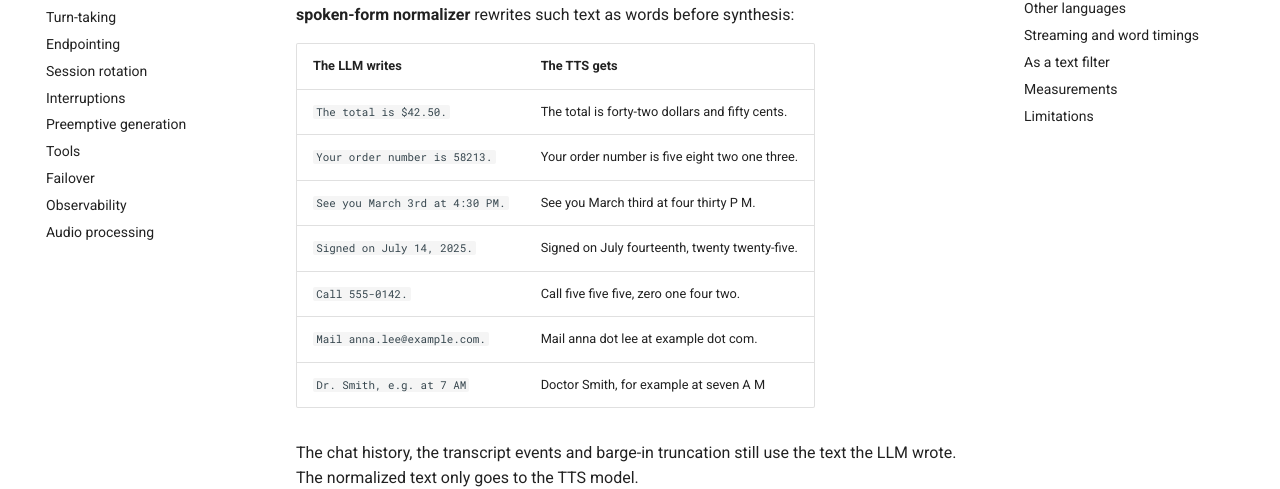
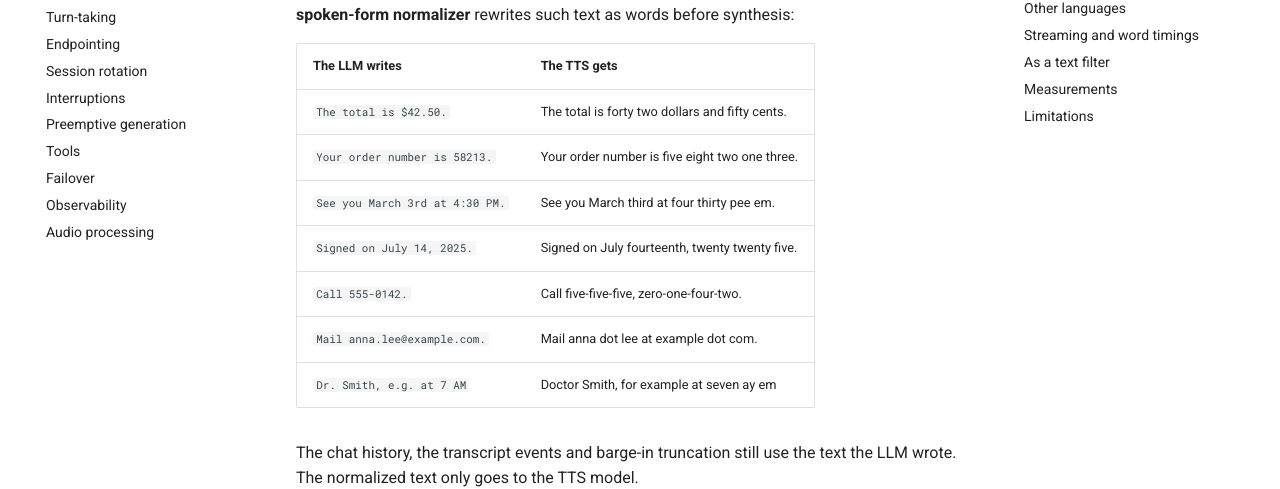
Before and after one commit to kadirnar/voice-agent-next, an MkDocs documentation site: the page built from docs/concepts/text-normalization.md, in a window 1280 px wide and 900 px high. Shown: the part 277-766 px from the top of the window. Built offline with MkDocs 1.6.1 and Material for MkDocs 9.7.7, drawn with Linux system fonts in a browser that asks for light colours; comment, search, counter and statistics services are not loaded; some of the changed text lies outside the part shown.

Commit message:
wip: spoken forms tuned by measurement (letter names, no hyphens, phone groups)
Co-Authored-By: Claude Opus 5.5 (1M context) <noreply@anthropic.com>

```diff
--- a/docs/concepts/text-normalization.md
+++ b/docs/concepts/text-normalization.md
@@ -7,13 +7,13 @@ synthesis:
 
 | The LLM writes | The TTS gets |
 | --- | --- |
-| `The total is $42.50.` | The total is forty-two dollars and fifty cents. |
+| `The total is $42.50.` | The total is forty two dollars and fifty cents. |
 | `Your order number is 58213.` | Your order number is five eight two one three. |
-| `See you March 3rd at 4:30 PM.` | See you March third at four thirty P M. |
-| `Signed on July 14, 2025.` | Signed on July fourteenth, twenty twenty-five. |
-| `Call 555-0142.` | Call five five five, zero one four two. |
+| `See you March 3rd at 4:30 PM.` | See you March third at four thirty pee em. |
+| `Signed on July 14, 2025.` | Signed on July fourteenth, twenty twenty five. |
+| `Call 555-0142.` | Call five-five-five, zero-one-four-two. |
 | `Mail anna.lee@example.com.` | Mail anna dot lee at example dot com. |
-| `Dr. Smith, e.g. at 7 AM` | Doctor Smith, for example at seven A M |
+| `Dr. Smith, e.g. at 7 AM` | Doctor Smith, for example at seven ay em |
 
 The chat history, the transcript events and barge-in truncation still use the text the
 LLM wrote. The normalized text only goes to the TTS model.
@@ -141,9 +141,9 @@ a number that arrives in the next chunk.
 
 **Word timings.** Each `NormalizedText` keeps an offset map back to the original. A
 `WordAligner` maps the word timings the TTS reports on the spoken text back to the
-original words. It merges "forty-two dollars and fifty cents" into a single `$42.50`
+original words. It merges "forty two dollars and fifty cents" into a single `$42.50`
 timing that starts with the first spoken word. When the user interrupts, the truncated
-assistant message says `The total is $42.50,`, never `The total is forty-two dollars`.
+assistant message says `The total is $42.50,`, never `The total is forty two dollars`.
 With a sentence-at-a-time TTS, the segment text (`SynthesizedAudio.text`) is the
 original sentence too.
 
```
Also changed, not shown: 3 other files.
